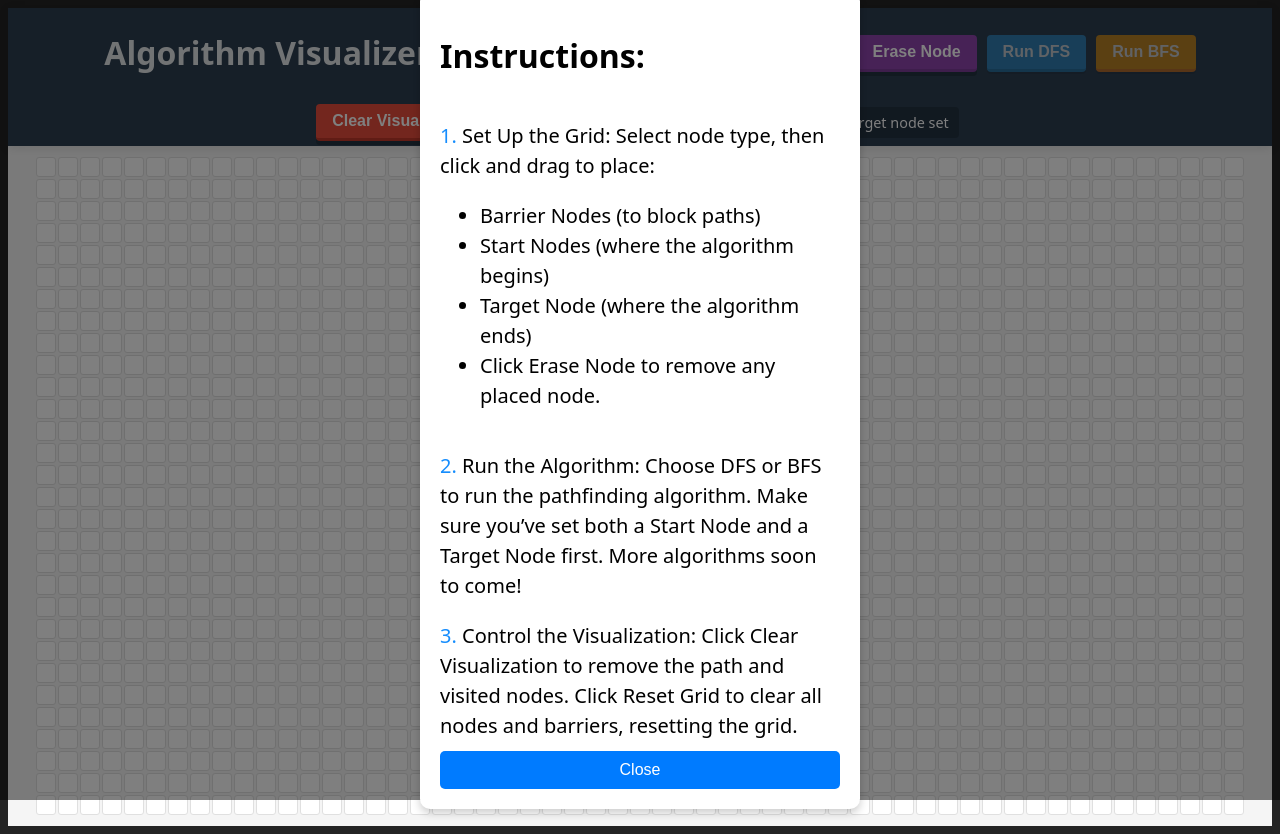
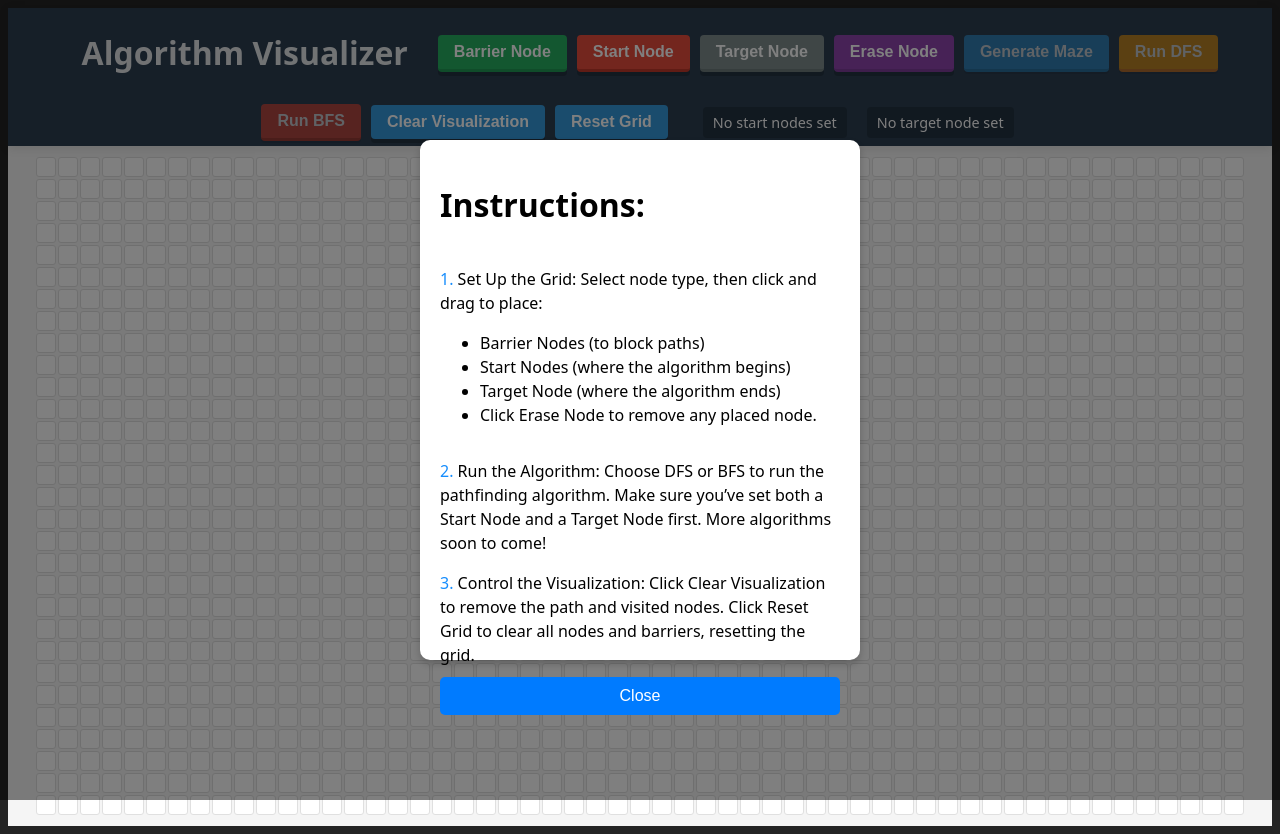
Before and after one commit to aayushsh06/AlgoScope, a React (Vite) app: page / in a window 1280 px wide. Built offline with nearby package versions, Linux system fonts and the light colour scheme.

Commit message:
Added maze generation function

```diff
--- a/src/components/Grid.jsx
+++ b/src/components/Grid.jsx
@@ -3,7 +3,9 @@ import { useState, useEffect } from 'react';
 import '../styles/Grid.css'
 import { runDFS } from './DFS';
 import { runBFS } from './BFS';
+import { genMaze } from './genMaze';
 import Introduction from './Introduction';
+
 
 const Grid = () => {
     const [drawMode, setDrawMode] = useState(null);
@@ -230,6 +232,35 @@ const Grid = () => {
         }
     };
 
+    const createMaze = () => {
+        setIsRunningAlgorithm(true);
+        if (!startNodes) { return; }
+        const setToBarrier = genMaze(grid, startNodes[0], targetNode);
+        console.log(setToBarrier);
+
+        const animateMaze = () => {
+            const totalDuration = 3000;
+            const delayPerIteration = totalDuration / setToBarrier.length;
+
+            for (let i = 0; i < setToBarrier.length; i++) {
+                setTimeout(() => {
+                    const node = setToBarrier[i];
+                    setGrid(prevGrid => {
+                        const newGrid = [...prevGrid];
+                        newGrid[node.row][node.col] = 'barrier-node';
+                        return newGrid;
+                    });
+
+                }, i * delayPerIteration);
+            }
+        };
+
+        if (setToBarrier.length > 0) {
+            animateMaze();
+        }
+        setIsRunningAlgorithm(false);
+    }
+
     const clearVisualization = () => {
         setVisitedNodes([]);
         setPathNodes([]);
@@ -245,9 +276,9 @@ const Grid = () => {
 
     return (
         <>
-            {introOpen && <Introduction introOpen={introOpen} setIntroOpen={setIntroOpen}/>}
+            {introOpen && <Introduction introOpen={introOpen} setIntroOpen={setIntroOpen} />}
             <div className='drawing-select'>
-                <h1 className ='header'>Algorithm Visualizer</h1>
+                <h1 className='header'>Algorithm Visualizer</h1>
                 <button
                     onClick={() => setDrawMode('barrier-node')}
                     className={drawMode === 'barrier-node' ? 'active' : ''}
@@ -271,6 +302,13 @@ const Grid = () => {
                     className={drawMode === 'unvisited-node' ? 'active' : ''}
                 >
                     Erase Node
+                </button>
+                <button
+                    onClick={() => createMaze()}
+                    disabled={isRunningAlgorithm || startNodes.length === 0 || !targetNode}
+                    className='generateMaze'
+                >
+                    Generate Maze
                 </button>
                 <button
                     onClick={() => visualizeAlgorithm('dfs')}
--- /dev/null
+++ b/src/components/genMaze.jsx
@@ -0,0 +1,57 @@
+export function genMaze(grid, startNode, targetNode) {
+    if (!startNode || !targetNode) {
+        return [];
+    }
+
+    const rows = grid.length;
+    const cols = grid[0].length;
+
+    // Start with all cells as walls except the start and target nodes
+    const walls = [];
+    for (let r = 0; r < rows; r++) {
+        for (let c = 0; c < cols; c++) {
+            if ((r !== startNode.row || c !== startNode.col) &&
+                (r !== targetNode.row || c !== targetNode.col)) {
+                walls.push({row: r, col: c});
+            }
+        }
+    }
+
+    const visited = Array.from({ length: rows }, () => Array(cols).fill(false));
+    const dr = [-2, 0, 2, 0];
+    const dc = [0, 2, 0, -2];
+
+    const pathNodes = new Set();
+
+    const dfs = (row, col) => {
+        visited[row][col] = true;
+        pathNodes.add(`${row},${col}`);
+
+        const directions = [0, 1, 2, 3];
+        for (let i = directions.length - 1; i > 0; i--) {
+            const j = Math.floor(Math.random() * (i + 1));
+            [directions[i], directions[j]] = [directions[j], directions[i]];
+        }
+
+        for (const dir of directions) {
+            const newRow = row + dr[dir];
+            const newCol = col + dc[dir];
+
+            if (newRow >= 0 && newRow < rows && newCol >= 0 && newCol < cols && !visited[newRow][newCol]) {
+                const wallRow = row + dr[dir]/2;
+                const wallCol = col + dc[dir]/2;
+                pathNodes.add(`${wallRow},${wallCol}`);
+
+                dfs(newRow, newCol);
+            }
+        }
+    };
+
+    dfs(startNode.row, startNode.col);
+
+    pathNodes.add(`${targetNode.row},${targetNode.col}`);
+
+    const wallsToReturn = walls.filter(cell => !pathNodes.has(`${cell.row},${cell.col}`));
+
+    return wallsToReturn;
+}
--- a/src/styles/Introduction.css
+++ b/src/styles/Introduction.css
@@ -20,7 +20,8 @@
     border-radius: 10px;
     position: relative;
     width: 400px;
-    max-width: 100%;
+    max-width: 50%;
+    max-height: 60%;
     box-shadow: 0 4px 8px rgba(0, 0, 0, 0.2);
   }
 
@@ -37,13 +38,13 @@
   }
 
   .modal-content p {
-    font-size: 1.25rem;
+    font-size: 1rem;
     font-weight: 500;
     margin-bottom: 0px;
   }
 
   .modal-content ul {
-    font-size: 1.25rem;
+    font-size: 1rem;
   }
 
   .modal-content span {
```
